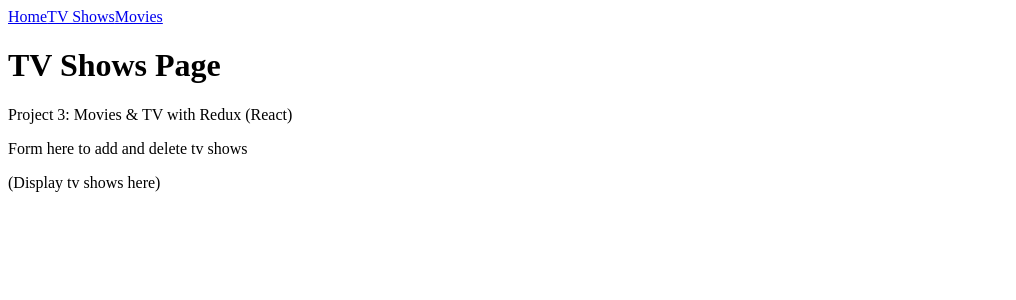
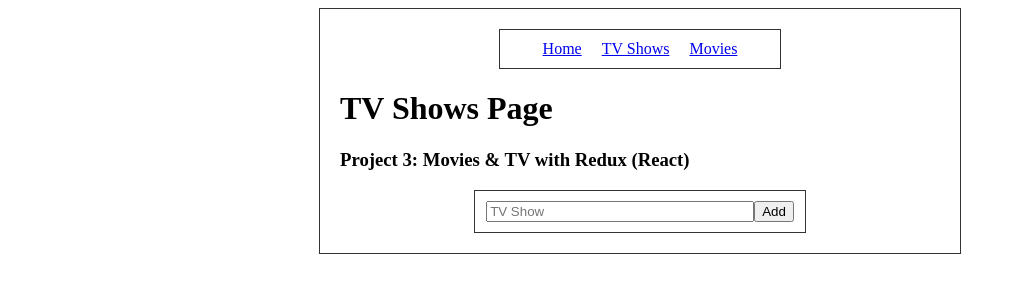
Before and after one commit to toddpolak/fsw-130-team-project, a React (Create React App) app: page /tvshows in a window 1280 px wide. Shown: the top 300 px of the page, without its empty margins (0-1016 px from the left). Built offline with nearby package versions, Linux system fonts and the light colour scheme.

Commit message:
Todd Branch Commit

```diff
--- a/src/apps/App.css
+++ b/src/apps/App.css
@@ -1,15 +1,16 @@
-
-/*
-
 .container {
     width: 600px;
-    border: 1px solid black;
+    border: 1px solid #333;
+    padding: 20px;
     margin: auto;
 }
 
 .navbar {
     text-align: center;
-    padding: 20px;
+    width: 260px;
+    border: 1px solid #333;
+    padding: 10px;
+    margin: auto;
 }
 
 .navlink {
@@ -17,22 +18,13 @@
 }
 
 form {
-    width: 400px;
-    background-color: lightslategrey;
+    text-align: center;
+    width: 310px;
     border: 1px solid #333;
     padding: 10px;
     margin: auto;
 }
 
-.display-list {
-    width: 400px;
-    border: 1px solid black;
-    padding: 10px;
-    margin: auto;
+input[type='text'] {
+    width: 260px;
 }
-
-.page-content {
-    text-align: center;
-}
-
-*/
--- a/src/index.js
+++ b/src/index.js
@@ -2,7 +2,6 @@ import React from 'react'
 import ReactDOM from 'react-dom'
 import { BrowserRouter } from "react-router-dom"
 import { Provider } from 'react-redux'
-//import store from './redux/movies'
 import store from './redux'
 import App from './apps/App';
 import './apps/App.css'
--- a/src/pages/Home.js
+++ b/src/pages/Home.js
@@ -4,8 +4,16 @@ function Home() {
     return (
         <div>
             <h1>Home Page</h1>
-            Project 3: Movies & TV with Redux (React)
+            <h3>Project 3: Movies & TV with Redux (React)</h3>
             <p>This will just be a main page (anything can go here)</p>
+            <ul>
+                <li>Must use Redux for State Management</li>
+                <li>Must create 2 reducers, one for TV shows and one for Movies</li>
+                <li>Must use React to display the data being managed by Redux</li>
+                <li>Must use React Router Dom to have at least 2 separate pages to present the tv show and movie data.</li>
+                <li>Must be fully styled and responsive.</li>
+                <li>Must have had collaborative work from all parties involved, this will be tracked through the new repository you created on Github.</li>
+            </ul>
         </div>
     )
 }
--- a/src/pages/Movies.js
+++ b/src/pages/Movies.js
@@ -2,7 +2,7 @@ import React, { useState } from 'react'
 import { connect } from 'react-redux'
 import { addMovie } from '../redux/movies'
 
-function Movies({ dispatch, movies }) {
+function Movies({ dispatch, store }) {
 
     const initInput = {
         title: ''
@@ -25,7 +25,7 @@ function Movies({ dispatch, movies }) {
     return (
         <div>
             <h1>Movies Page</h1>
-            <h4>Project 3: Movies & TV with Redux (React)</h4>
+            <h3>Project 3: Movies & TV with Redux (React)</h3>
                 <form onSubmit={handleSubmit}>
                     <input
                         type='text'
@@ -33,21 +33,19 @@ function Movies({ dispatch, movies }) {
                         value={input.title}
                         onChange={handleChange}
                         placeholder='Movie Title' />
-                    <button>Add Movie</button>
+                    <button>Add</button>
                 </form>
-
                 <div>
-                    {movies.map((movie, index) =>
-                            <div key={index}>{movie.title}</div>
-                        )
-                    }
+                {store.movies.map((movie, index) =>
+                    <div key={index}>{movie.title}</div>
+                )}
                 </div>
          </div>
     )
 }
 
 const mapStateToProps = state => {
-    return { movies: state }
+    return { store: state }
 }
 
 export default connect(mapStateToProps)(Movies)
--- a/src/pages/TvShows.js
+++ b/src/pages/TvShows.js
@@ -1,14 +1,51 @@
-import React from "react"
+import React, { useState } from 'react'
+import { connect } from 'react-redux'
+import { addTvShow } from '../redux/tvShows'
 
-function TvShows() {
+function TvShows({ dispatch, store }) {
+
+    const initInput = {
+        title: ''
+    }
+
+    const [input, setInput] = useState(initInput)
+
+    function handleChange(e) {
+        const { name, value } = e.target
+
+        setInput(prevInput => ({ ...prevInput, [name]: value }))
+    }
+
+    function handleSubmit(e) {
+        e.preventDefault()
+        dispatch(addTvShow(input))
+        setInput(initInput)
+    }
+
     return (
         <div>
             <h1>TV Shows Page</h1>
-            Project 3: Movies & TV with Redux (React)
-            <p>Form here to add and delete tv shows</p>
-            <p>(Display tv shows here)</p>
+            <h3>Project 3: Movies & TV with Redux (React)</h3>
+            <form onSubmit={handleSubmit}>
+                <input
+                    type='text'
+                    name='title'
+                    value={input.title}
+                    onChange={handleChange}
+                    placeholder='TV Show' />
+                <button>Add</button>
+            </form>
+            <div>
+                {store.tvShows.map((tvShow, index) =>
+                    <div key={index}>{tvShow.title}</div>
+                )}
+            </div>
         </div>
     )
 }
 
-export default TvShows
+const mapStateToProps = state => {
+    return { store: state }
+}
+
+export default connect(mapStateToProps)(TvShows)
--- a/src/redux/index.js
+++ b/src/redux/index.js
@@ -1,24 +1,14 @@
-import { createStore } from 'redux'
+import { combineReducers, createStore } from 'redux'
+import tvShowsReducer from '../redux/tvShows'
 import moviesReducer from '../redux/movies'
 
-const store = createStore(moviesReducer)
-
-store.subscribe(() => store.getState())
-
-export default store
-
-/*
-const redux = require("redux")
-const { combineReducers, createStore } = redux
-const tvShows = require('./tvShows')
-const movies = require('./movies')
-
 const rootReducer = combineReducers({
-    tvShows: tvShows.tvShowsReducer,
-    movies: movies.moviesReducer
+    tvShows: tvShowsReducer,
+    movies: moviesReducer
 })
 
 const store = createStore(rootReducer)
 
-module.exports = store
-*/
+//store.subscribe(() => store.getState())
+
+export default store
--- a/src/redux/movies.js
+++ b/src/redux/movies.js
@@ -1,8 +1,13 @@
-//import { createStore } from 'redux'
-
 export function addMovie(movie) {
     return {
         type: 'ADD_MOVIE',
+        payload: movie
+    }
+}
+
+export function deleteTvMovie(movie) {
+    return {
+        type: 'DELETE_MOVIE',
         payload: movie
     }
 }
@@ -11,15 +16,10 @@ export default function moviesReducer(movies = [], action) {
     switch (action.type) {
         case 'ADD_MOVIE':
             return movies = [...movies, action.payload]
+        case 'DELETE_MOVIE':
+            const updatedMovies = movies.filter(movie => movie !== action.payload)
+            return movies = updatedMovies
         default:
             return movies
     }
 }
-
-/*
-const store = createStore(moviesReducer)
-
-store.subscribe(() => store.getState())
-
-export default store
-*/
--- a/src/redux/tvShows.js
+++ b/src/redux/tvShows.js
@@ -1,50 +1,26 @@
-function addTvShow(tvShow) {
+export function addTvShow(tvShow) {
     return {
         type: 'ADD_TV_SHOW',
         payload: tvShow
     }
 }
 
-function deleteTvShow(tvShow) {
+export function deleteTvShow(tvShow) {
     return {
         type: 'DELETE_TV_SHOW',
         payload: tvShow
     }
 }
 
-function tvShowsViewAll() {
-    return {
-        type: 'TV_SHOWS_VIEW_ALL'
+export default function tvShowsReducer(tvShows = [], action) {
+    switch (action.type) {
+        case 'ADD_TV_SHOW':
+            return  tvShows = [...tvShows, action.payload]
+
+        case 'DELETE_TV_SHOW':
+            const updatedTvShows = tvShows.filter(tvShow => tvShow !== action.payload)
+            return tvShows = updatedTvShows
+        default:
+            return tvShows
     }
 }
-
-const initialState = {
-    tvShows: []
-}
-
-function tvShowsReducer(state = initialState, action) {
-    switch (action.type) {
-        case 'ADD_TV_SHOW':
-            return {
-                ...state,
-                tvShows: [...state.tvShows, action.payload]
-            }
-        case 'DELETE_TV_SHOW':
-            const updatedTvShows = state.tvShows.filter(tvShow => tvShow !== action.payload)
-            return {
-                ...state,
-                tvShows: updatedTvShows
-            }
-        case 'TV_SHOWS_VIEW_ALL':
-            return `All TV Shows: ${state.tvShows}`
-        default:
-            return state
-    }
-}
-
-module.exports = {
-    addTvShow,
-    deleteTvShow,
-    tvShowsViewAll,
-    tvShowsReducer
-}
```
Also changed, not shown: 1 other file (tests, documents, lock files or other folders).
